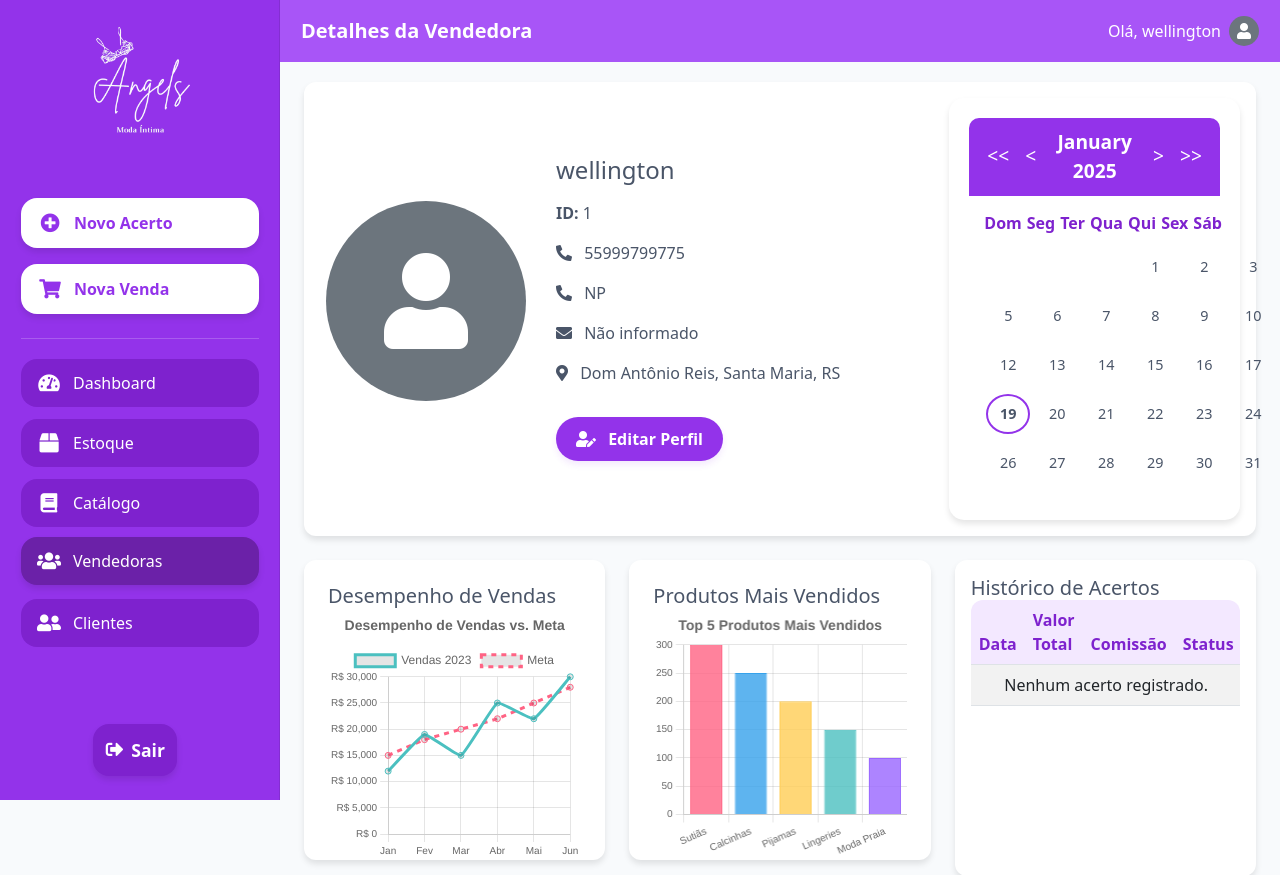
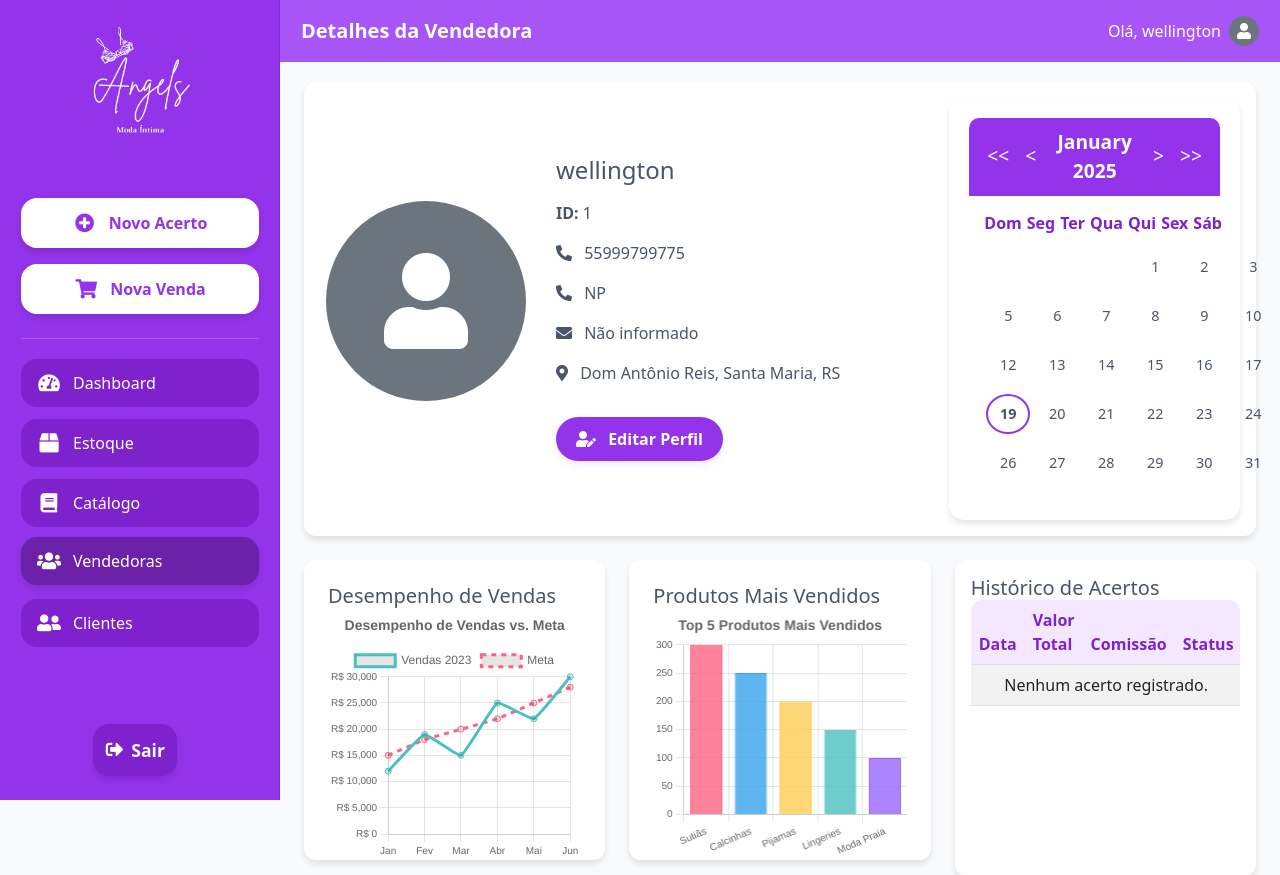
Before and after one commit to Wellingtn/Angels_ERP, a Django app: page /vendedoras/1/ in a window 1280 px wide; the page is wider, and only the part inside the window is pictured. Shown: the top 875 px of that part. Run offline with Django 5.2, Linux system fonts and the light colour scheme; a user stored in the database is signed in; data comes from the database, SQL or seed files in the repository.

Commit message:
alinhadas novo acerto e nova venda em detalhes vendedoras

```diff
--- a/setup/templates/detalhes_vendedora.html
+++ b/setup/templates/detalhes_vendedora.html
@@ -329,14 +329,15 @@
                     <div class="text-center mb-4">
                         <img src="{% static 'images/logo_Angels_branco.png' %}" alt="Angels Logo" class="img-fluid" style="max-width: 150px;">
                     </div>
-                    <a class="btn btn-highlight mb-2" href="{% url 'acerto_vendedora' %}">
+                    <a class="btn btn-highlight mb-2 d-flex justify-content-center align-items-center" href="{% url 'acerto_vendedora' %}">
                         <i class="fas fa-plus-circle"></i>
-                        <span>Novo Acerto</span>
+                        <span class="text-center">Novo Acerto</span>
                     </a>
-                    <a class="btn btn-highlight mb-2" href="{% url 'nova_venda' %}">
+                    <a class="btn btn-highlight mb-2 d-flex justify-content-center align-items-center" href="{% url 'nova_venda' %}">
                         <i class="fas fa-shopping-cart"></i>
-                        <span>Nova Venda</span>
+                        <span class="text-center">Nova Venda</span>
                     </a>
+
                     <div class="separator"></div>
                     <a class="nav-link mb-2" href="{% url 'dashboard' %}">
                         <i class="fas fa-tachometer-alt"></i>
```
